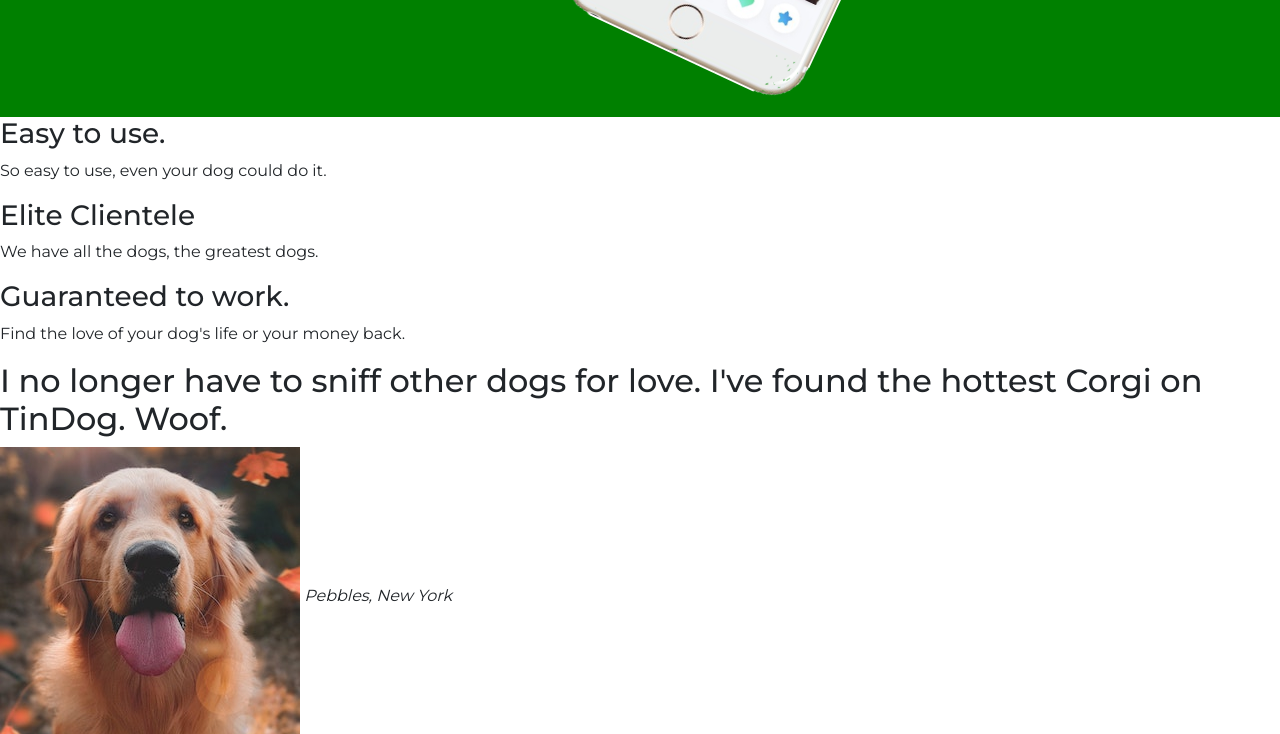
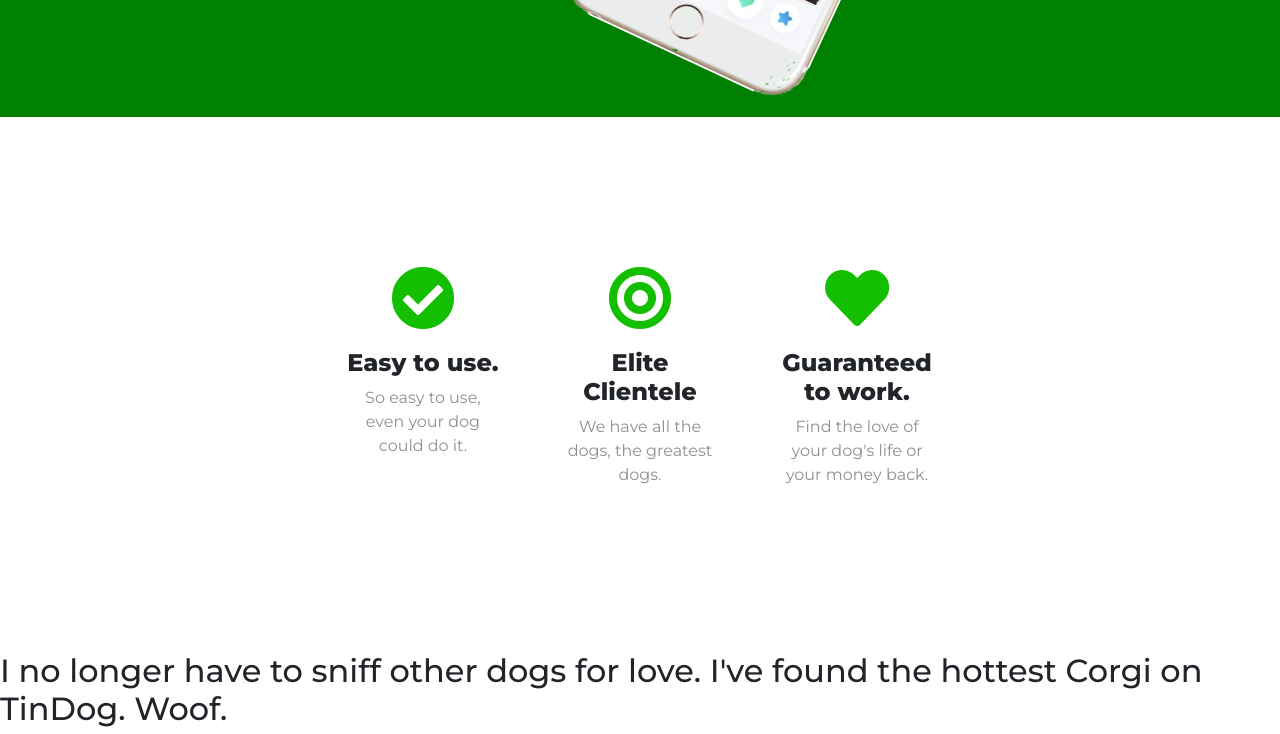
Before and after one commit to poiugit/WebDevelopment, a plain HTML site: page TinDog-Start-master/index.html in a window 1280 px wide. Shown: the part 630-1364 px from the top of the page. Drawn offline with nearby package versions, Linux system fonts and the light colour scheme.

Commit message:
Add Icons in the Features Section

```diff
--- a/TinDog-Start-master/css/styles.css
+++ b/TinDog-Start-master/css/styles.css
@@ -12,10 +12,20 @@ body {
 }
 
 h1 {
-  font-family: "Montserrat", sans-serif;
+  font-family: "Montserrat";
   font-size: 3.5rem;
   font-weight: 800;
   line-height: 1.5;
+}
+
+h3 {
+  font-family: "Montserrat";
+  font-size: 1.5rem;
+  font-weight: 800;
+}
+
+p {
+  color: #8f8f8f;
 }
 
 /* Navigation Bar */
@@ -48,3 +58,23 @@ h1 {
   width: 60%;
   transform: rotate(25deg);
 }
+
+/* Features */
+#features {
+  padding: 7% 15%;
+}
+
+.feature-div {
+  padding: 5%;
+  text-align: center;
+}
+
+.feature-icon {
+  color: #13bf00;
+  margin-bottom: 1.2rem;
+}
+
+.feature-icon:hover {
+  color: #0f9600;
+  font-size: 4.1rem;
+}
--- a/TinDog-Start-master/index.html
+++ b/TinDog-Start-master/index.html
@@ -100,14 +100,27 @@
     <!-- Features -->
 
     <section id="features">
+      <div class="container-fluid">
+        <div class="row">
+          <div class="feature-div col-lg-4 col-md-12">
+            <i class="fas fa-check-circle fa-4x feature-icon"></i>
             <h3>Easy to use.</h3>
             <p>So easy to use, even your dog could do it.</p>
+          </div>
 
+          <div class="feature-div col-lg-4 col-md-12">
+            <i class="fas fa-bullseye fa-4x feature-icon"></i>
             <h3>Elite Clientele</h3>
             <p>We have all the dogs, the greatest dogs.</p>
+          </div>
 
+          <div class="feature-div col-lg-4 col-md-12">
+            <i class="fas fa-heart fa-4x feature-icon"></i>
             <h3>Guaranteed to work.</h3>
             <p>Find the love of your dog's life or your money back.</p>
+          </div>
+        </div>
+      </div>
     </section>
 
     <!-- Testimonials -->
```
Lines whose indentation alone changed are shown as unchanged.
